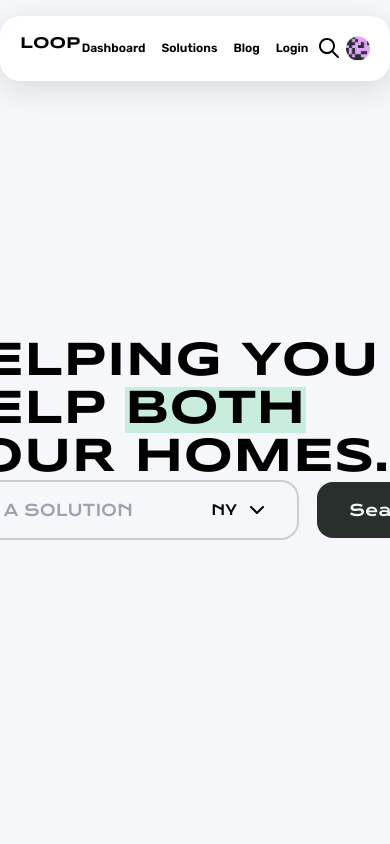
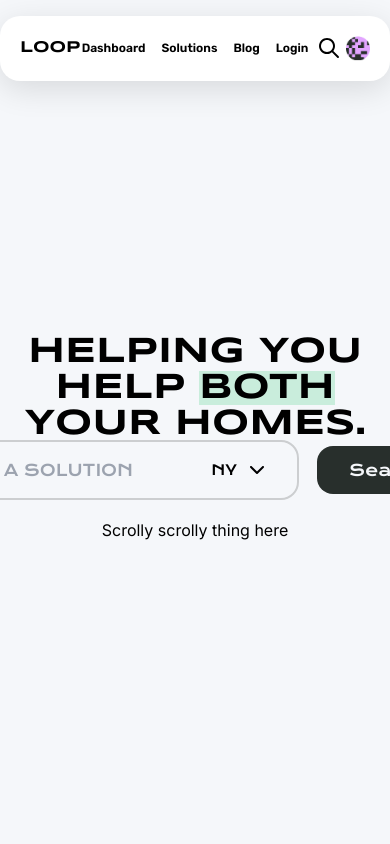
Before and after one commit to pranavkannepalli/loop, a Next.js app: page / in a window 390 px wide. Shown: the top 844 px of the page. Built offline with nearby package versions, Linux system fonts and the light colour scheme.

Commit message:
tried to make stuff responsive

```diff
--- a/app/globals.css
+++ b/app/globals.css
@@ -15,7 +15,7 @@ html {
 }
 
 h1 {
-	font-size: clamp(48px, 4.2vw, 60px);
+	font-size: clamp(36px, 4.2vw, 60px);
 	font-family: "Syncopate", sans-serif;
 	font-weight: bold;
 	text-transform: uppercase;
--- a/app/page.js
+++ b/app/page.js
@@ -14,16 +14,17 @@ import PrioritiesReorder from "@/components/PrioritiesReorder";
 export default function Home() {
 	return (
 		<main className="layout">
-			<div className="flex flex-col h-[100vh] justify-center items-center my-4">
-				<div className="">
+			<div className="flex flex-col h-[100vh] justify-center items-center my-4 text-center gap-[20px]">
+				<div className="flex flex-col w-full">
 					<h1 className="leading-none">
 						Helping you help <span className="bg-green-600">both</span> your homes.
-						<div className="flex flex-row gap-[20px]">
+						<div className="flex flex-row gap-[20px] w-full items-center justify-center">
 							<TextInput suffix={<StateSelector />} size="large" placeholder="FIND A SOLUTION" />
 							<Button>Search</Button>
 						</div>
 					</h1>
 				</div>
+				<div>Scrolly scrolly thing here</div>
 			</div>
 			<div className="flex flex-col text-center my-4">
 				<h2 className="my-8">
--- a/components/Navbar/index.js
+++ b/components/Navbar/index.js
@@ -6,7 +6,7 @@ export default function Navbar() {
 	return (
 		<div className="absolute w-full flex flex-col items-center justify-center">
 			<nav className="bg-white-100 rounded-[20px] shadow-card w-full layout">
-				<div className="!py-5 grid grid-cols-5">
+				<div className="!py-5 grid grid-cols-5 items-center">
 					<h4>Loop</h4>
 					<div className="flex flex-row gap-4 items-center justify-center col-span-3">
 						<Link href="Dashboard">Dashboard</Link>
--- a/components/TextInput/index.jsx
+++ b/components/TextInput/index.jsx
@@ -1,14 +1,21 @@
-import classNames from "@/hooks/classnames"
+import classNames from "@/hooks/classnames";
 
-export default function TextInput({ size="small", hasInput=true, prefix=null, suffix = null, ...props}) {
-    return (
-        <div className={classNames(`flex gap-[16px] items-center
+// TODO: ACHINTYA MAKE THIS RESPONSIVE
+
+export default function TextInput({ size = "small", hasInput = true, prefix = null, suffix = null, ...props }) {
+	return (
+		<div
+			className={classNames(
+				`flex gap-[16px] items-center
                         px-[16px]
                         outline outline-2 outline-white-300
-                        hover:outline-white-400 focus-within:outline-green-700`, size=="small" ? "py-[12px] rounded-[8px] bg-white-100" : "p-[16px] rounded-[16px] bg-transparent")}>
-            {prefix}
-            {hasInput && <input className="focus:outline-none !bg-transparent font-krona" {...props}/>}
-            {suffix}
-        </div>
-    )
+                        hover:outline-white-400 focus-within:outline-green-700`,
+				size == "small" ? "py-[12px] rounded-[8px] bg-white-100" : "p-[16px] rounded-[16px] bg-transparent"
+			)}
+		>
+			{prefix}
+			{hasInput && <input className="focus:outline-none !bg-transparent font-krona" {...props} />}
+			{suffix}
+		</div>
+	);
 }
```
